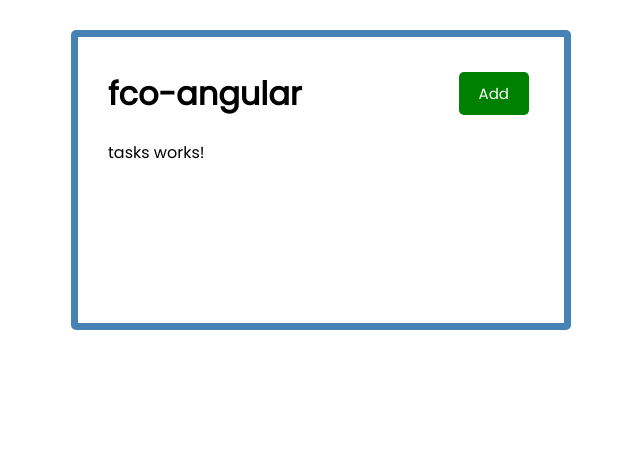
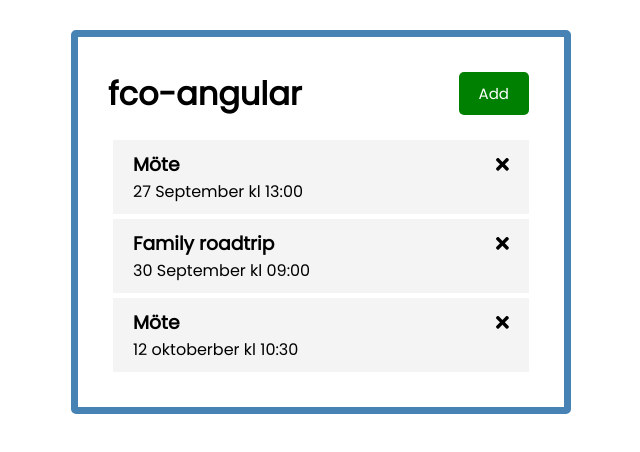
Before and after one commit to Francisco-fco/fco-angular, an Angular app in the folder fco-angular/: page / in a window 1280 px wide. Shown: the top 452 px of the page, without its empty margins (319-959 px from the left). Built offline with nearby package versions, Linux system fonts and the light colour scheme; no server answers.

Commit message:
created mock-tasks with dummy data + added logic in components

```diff
--- a/fco-angular/src/app/components/task-item/task-item.component.scss
+++ b/fco-angular/src/app/components/task-item/task-item.component.scss
@@ -0,0 +1,16 @@
+.task {
+    background: #f4f4f4;
+    margin: 5px;
+    padding: 10px 20px;
+    cursor: pointer;
+  }
+
+  .task.reminder {
+    border-left: 5px solid green;
+  }
+
+  .task h3 {
+    display: flex;
+    align-items: center;
+    justify-content: space-between;
+  }
--- a/fco-angular/src/app/components/tasks/tasks.component.html
+++ b/fco-angular/src/app/components/tasks/tasks.component.html
@@ -1 +1,2 @@
-<p>tasks works!</p>
+<app-task-item *ngFor="let task of tasks" [task]="task">
+</app-task-item>
--- a/fco-angular/src/app/components/tasks/tasks.component.ts
+++ b/fco-angular/src/app/components/tasks/tasks.component.ts
@@ -1,6 +1,7 @@
 import { Component, OnInit } from '@angular/core';
 import { TaskService } from 'src/app/services/task.service';
 import {Task} from '../../Task';
+import {TASKS} from '../../mock-tasks';
 
 @Component({
   selector: 'app-tasks',
@@ -8,7 +9,7 @@ import {Task} from '../../Task';
   styleUrls: ['./tasks.component.scss']
 })
 export class TasksComponent implements OnInit {
-  tasks: Task[] = [];
+  tasks: Task[] = TASKS;
 
   // In order to import and use a service
   // you need to implement it in the constructor.
--- /dev/null
+++ b/fco-angular/src/app/mock-tasks.ts
@@ -0,0 +1,24 @@
+// Gives the mock-task a structure of what it wants
+import {Task} from './Task'
+
+// Conect mock-tasks to the instructed inputs from Task Interface
+export const TASKS: Task[] = [
+    {
+      "id": 1,
+      "text": "Möte",
+      "day": "27 September kl 13:00",
+      "reminder": true
+    },
+    {
+      "id": 2,
+      "text": "Family roadtrip",
+      "day": "30 September kl 09:00",
+      "reminder": true
+    },
+    {
+      "id": 3,
+      "text": "Möte",
+      "day": "12 oktoberber kl 10:30",
+      "reminder": false
+    }
+  ]
--- a/fco-angular/src/app/services/task.service.ts
+++ b/fco-angular/src/app/services/task.service.ts
@@ -12,7 +12,6 @@ export class TaskService {
   constructor(private http:HttpClient) { }
 
   getTasks(): Observable<Task[]> {
-
     return this.http.get<Task[]>(this.apiUrl);
 
   }
```
